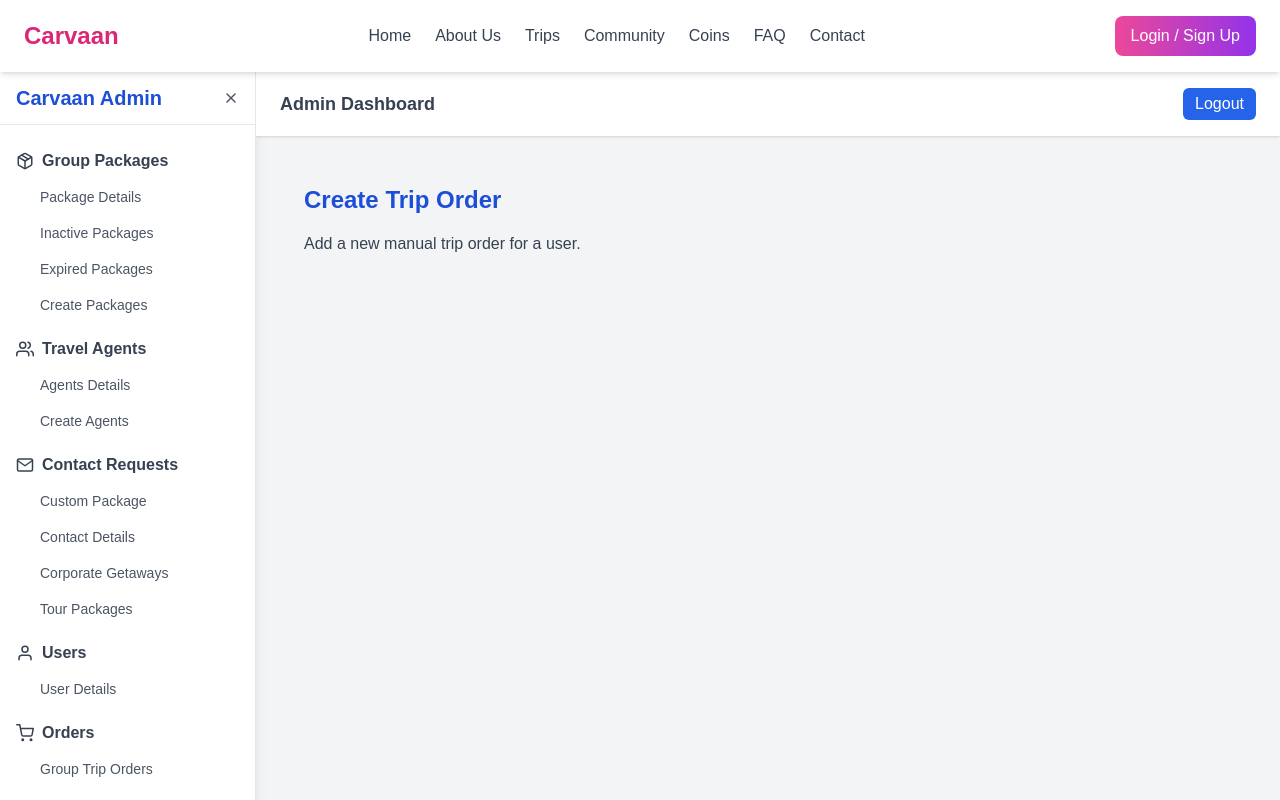
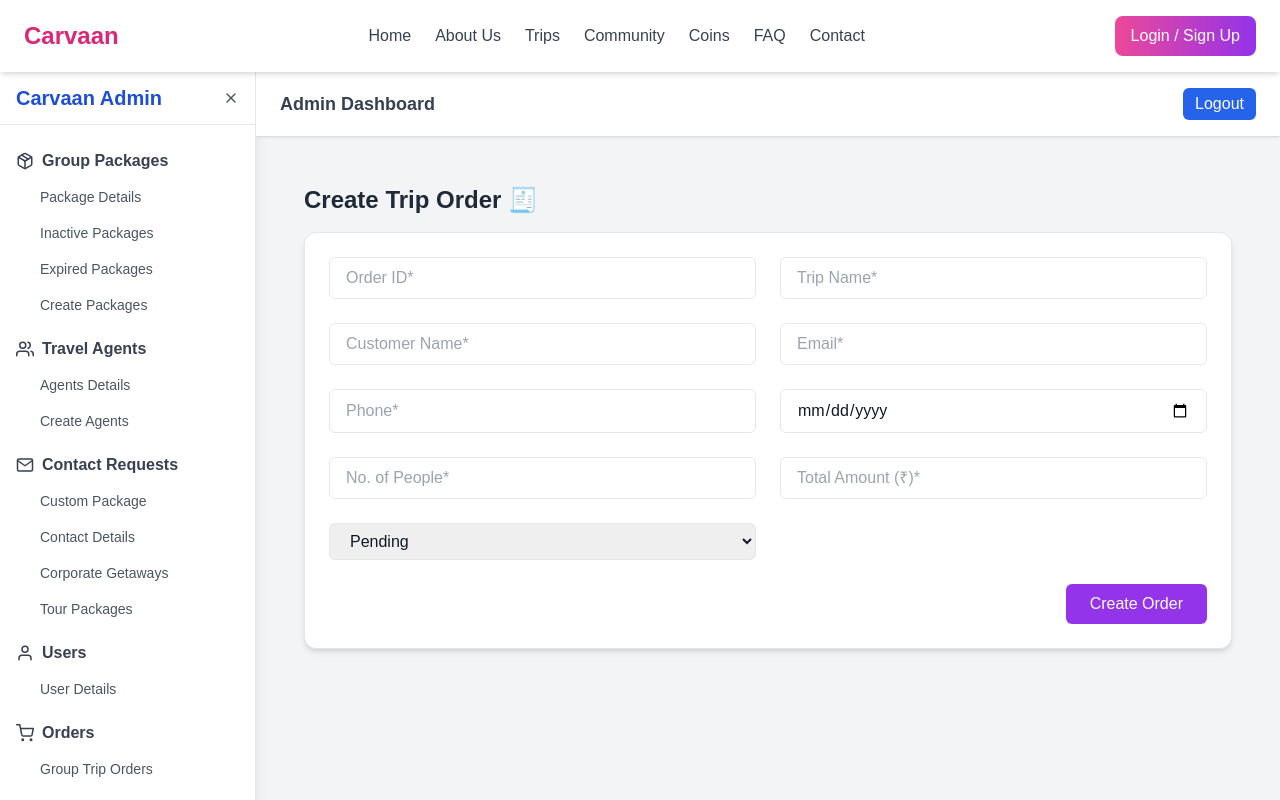
Before and after one commit to carvaangurgaon1/carvaan-website, a Next.js app: page /admin/trip-orders/create-trip-order in a window 1280 px wide. Shown: the top 800 px of the page. Built offline with nearby package versions, Linux system fonts and the light colour scheme.

Commit message:
Update page.tsx

```diff
--- a/app/admin/trip-orders/create-trip-order/page.tsx
+++ b/app/admin/trip-orders/create-trip-order/page.tsx
@@ -1,8 +1,55 @@
-export default function Page() {
+"use client";
+import { useState } from "react";
+
+export default function CreateTripOrderPage() {
+  const [formData, setFormData] = useState({
+    orderId: "",
+    tripName: "",
+    customerName: "",
+    email: "",
+    phone: "",
+    bookingDate: "",
+    noOfPeople: "",
+    totalAmount: "",
+    status: "Pending",
+  });
+
+  const handleChange = (e: any) => {
+    const { name, value } = e.target;
+    setFormData((p) => ({ ...p, [name]: value }));
+  };
+
+  const handleSubmit = (e: any) => {
+    e.preventDefault();
+    alert("Trip Order Created Successfully!");
+  };
+
   return (
     <div className="p-6">
-      <h1 className="text-2xl font-bold mb-4 text-blue-700">Create Trip Order</h1>
-      <p className="text-gray-700">Add a new manual trip order for a user.</p>
+      <h1 className="text-2xl font-semibold text-gray-800 mb-4">Create Trip Order 🧾</h1>
+      <form
+        onSubmit={handleSubmit}
+        className="bg-white p-6 rounded-xl shadow-md border grid md:grid-cols-2 gap-6"
+      >
+        <input name="orderId" placeholder="Order ID*" value={formData.orderId} onChange={handleChange} className="border rounded-md px-4 py-2 w-full" />
+        <input name="tripName" placeholder="Trip Name*" value={formData.tripName} onChange={handleChange} className="border rounded-md px-4 py-2 w-full" />
+        <input name="customerName" placeholder="Customer Name*" value={formData.customerName} onChange={handleChange} className="border rounded-md px-4 py-2 w-full" />
+        <input name="email" type="email" placeholder="Email*" value={formData.email} onChange={handleChange} className="border rounded-md px-4 py-2 w-full" />
+        <input name="phone" placeholder="Phone*" value={formData.phone} onChange={handleChange} className="border rounded-md px-4 py-2 w-full" />
+        <input name="bookingDate" type="date" value={formData.bookingDate} onChange={handleChange} className="border rounded-md px-4 py-2 w-full" />
+        <input name="noOfPeople" type="number" placeholder="No. of People*" value={formData.noOfPeople} onChange={handleChange} className="border rounded-md px-4 py-2 w-full" />
+        <input name="totalAmount" type="number" placeholder="Total Amount (₹)*" value={formData.totalAmount} onChange={handleChange} className="border rounded-md px-4 py-2 w-full" />
+        <select name="status" value={formData.status} onChange={handleChange} className="border rounded-md px-4 py-2 w-full">
+          <option>Pending</option>
+          <option>Confirmed</option>
+          <option>Cancelled</option>
+        </select>
+        <div className="col-span-2 text-right">
+          <button type="submit" className="bg-purple-600 text-white px-6 py-2 rounded-md hover:bg-purple-700">
+            Create Order
+          </button>
+        </div>
+      </form>
     </div>
   );
 }
```
